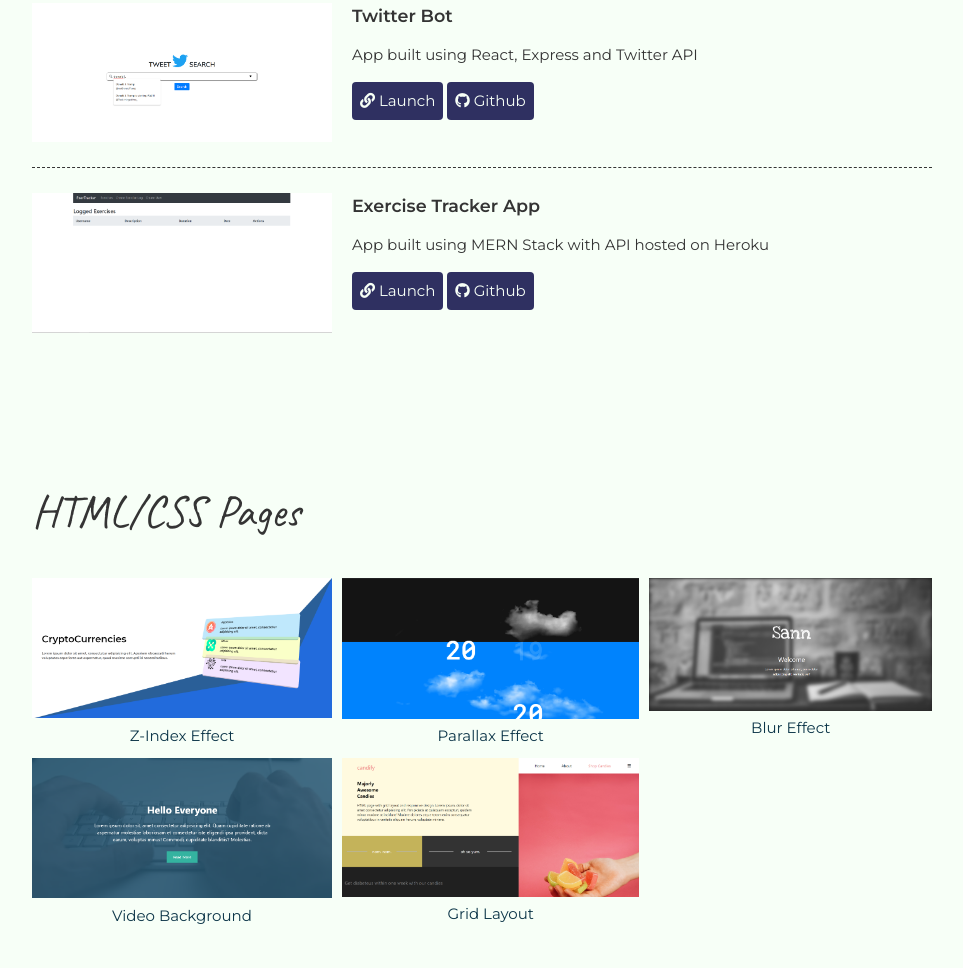
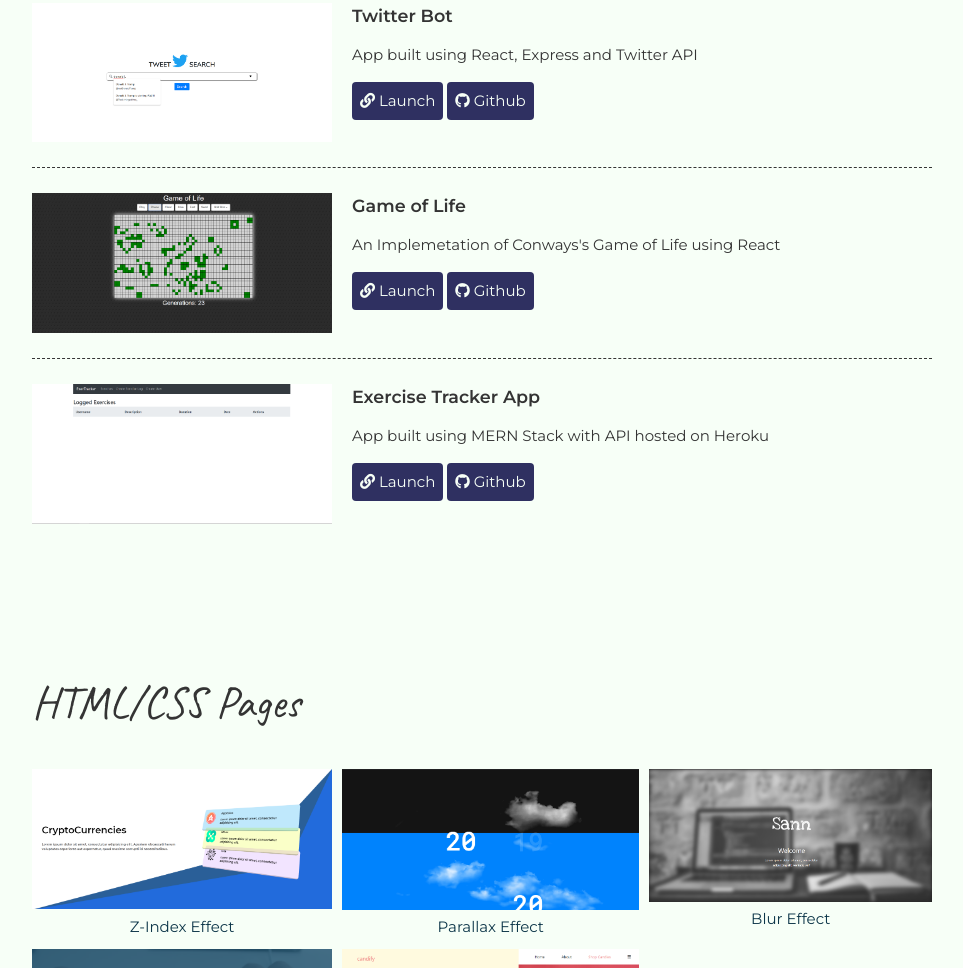
Before and after one commit to sannp/Portfolio-V1, a plain HTML site: page public/index.html in a window 1280 px wide. Shown: the part 897-1865 px from the top of the page, without its empty margins (158-1121 px from the left). Drawn offline with Linux system fonts and the light colour scheme.

Commit message:
Added game of life

```diff
--- a/public/index.html
+++ b/public/index.html
@@ -53,7 +53,16 @@
             <a class="btn" href="https://github.com/sannp/Twitter-bot"><span class="fab fa-github"></span> Github</a>
           </section>
 
-           <!-- Project 4 -->
+          <!-- Project 4 -->
+          <section class="project-item">
+            <img src="photos/game_of_life.png" alt="Game of Life">
+            <h3>Game of Life</h3>
+            <p>An Implemetation of Conways's Game of Life using React</p>
+            <a class="btn" href="https://game-oflife.netlify.com/" target="_blank"><i class="fas fa-link"></i> Launch</a>
+            <a class="btn" href="https://github.com/sannp/game_of_life"><span class="fab fa-github"></span> Github</a>
+          </section>
+
+           <!-- Project 5 -->
            <section class="project-item">
             <img src="photos/exercise-tracker.png" alt="exercise tracker">
             <h3>Exercise Tracker App</h3>
```
Also changed, not shown: public/photos/game_of_life.png (added), 1 other file.
